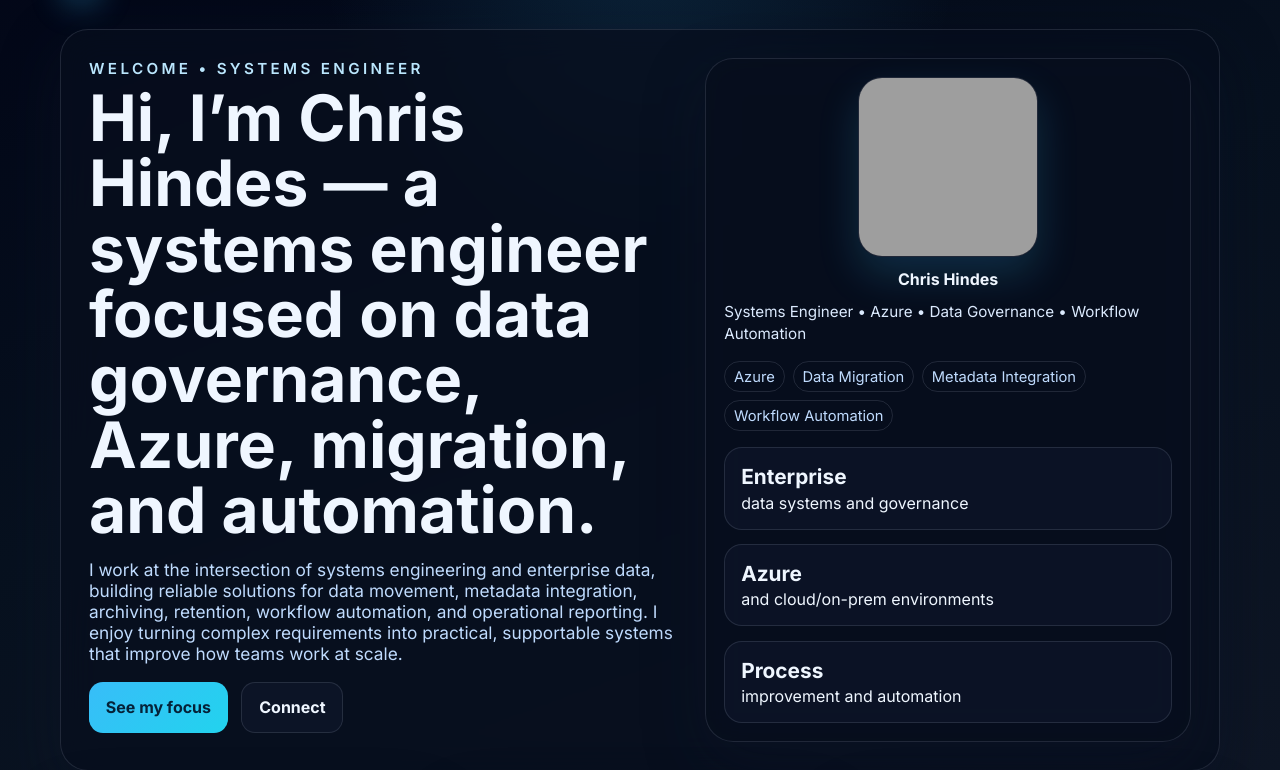
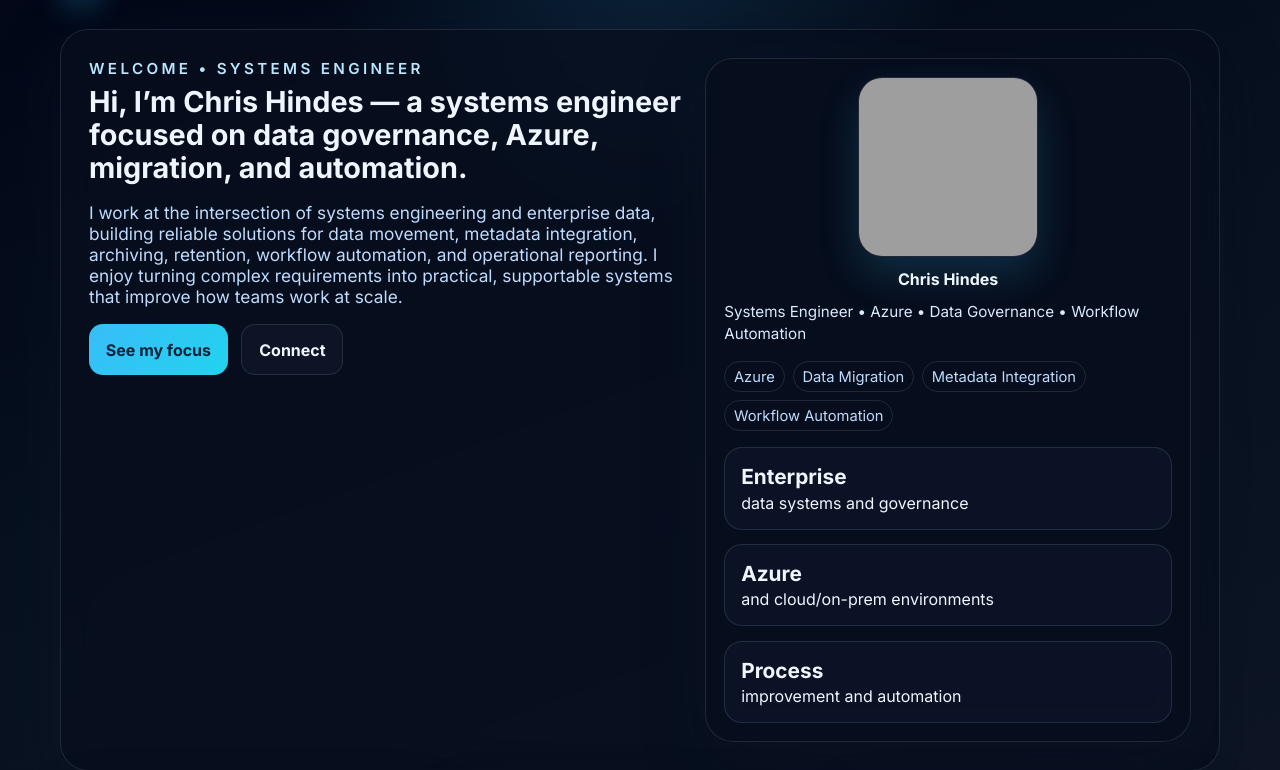
Before and after one commit to ChrisHindes/chrishindes.com, a website: page public/index.html in a window 1280 px wide. Shown: the part 69-839 px from the top of the page. Drawn offline with Linux system fonts and the light colour scheme; grey boxes are pictures that could not be loaded.

Commit message:
Make header text smaller

```diff
--- a/public/index.html
+++ b/public/index.html
@@ -78,7 +78,7 @@
         <section class="hero">
           <article>
             <div class="eyebrow">Welcome • Systems Engineer</div>
-            <h1>Hi, I’m Chris Hindes — a systems engineer focused on data governance, Azure, migration, and automation.</h1>
+            <h1 style="font-size: 1.8rem; line-height: 1.15;">Hi, I’m Chris Hindes — a systems engineer focused on data governance, Azure, migration, and automation.</h1>
             <p class="lede">I work at the intersection of systems engineering and enterprise data, building reliable solutions for data movement, metadata integration, archiving, retention, workflow automation, and operational reporting. I enjoy turning complex requirements into practical, supportable systems that improve how teams work at scale.</p>
             <div class="actions">
               <a class="btn btn-primary" href="#features">See my focus</a>
```
